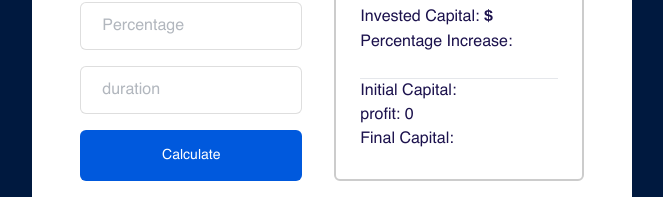
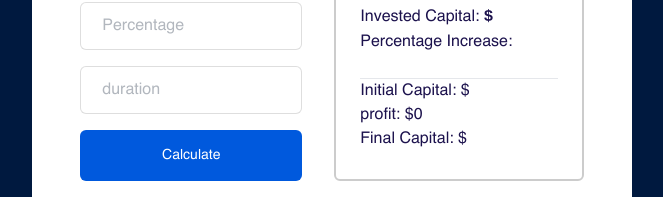
Before and after one commit to Niscolinx/financial-calculator, a React (Create React App) app: page / in a window 1280 px wide. Shown: the part 178-375 px from the top of the page, without its empty margins (308-971 px from the left). Built offline with nearby package versions, Linux system fonts and the light colour scheme.

Commit message:
working on inputs

```diff
--- a/src/components/Form.jsx
+++ b/src/components/Form.jsx
@@ -94,13 +94,13 @@ const Form = () => {
                     <div className='mt-6'>
                         <div className='border-t'>
                             <p>
-                                Initial Capital: <span>{capital}</span>
+                                Initial Capital: <span>${capital}</span>
                             </p>
                             <p>
-                                profit: <span>{profit}</span>
+                                profit: <span>${profit}</span>
                             </p>
                             <p>
-                                Final Capital: <span>{finalCapital}</span>
+                                Final Capital: <span>${finalCapital}</span>
                             </p>
                         </div>
                     </div>
```
